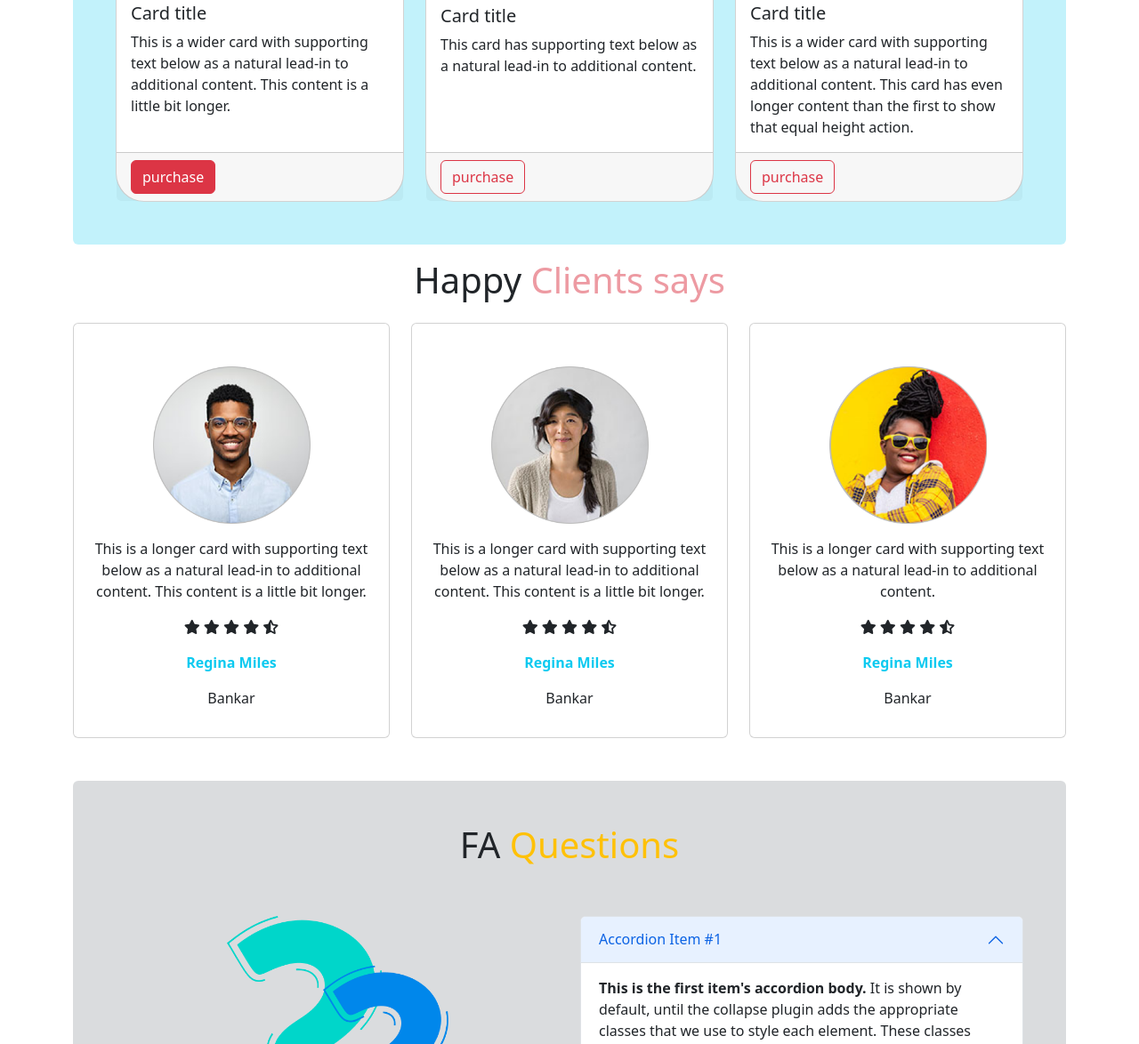
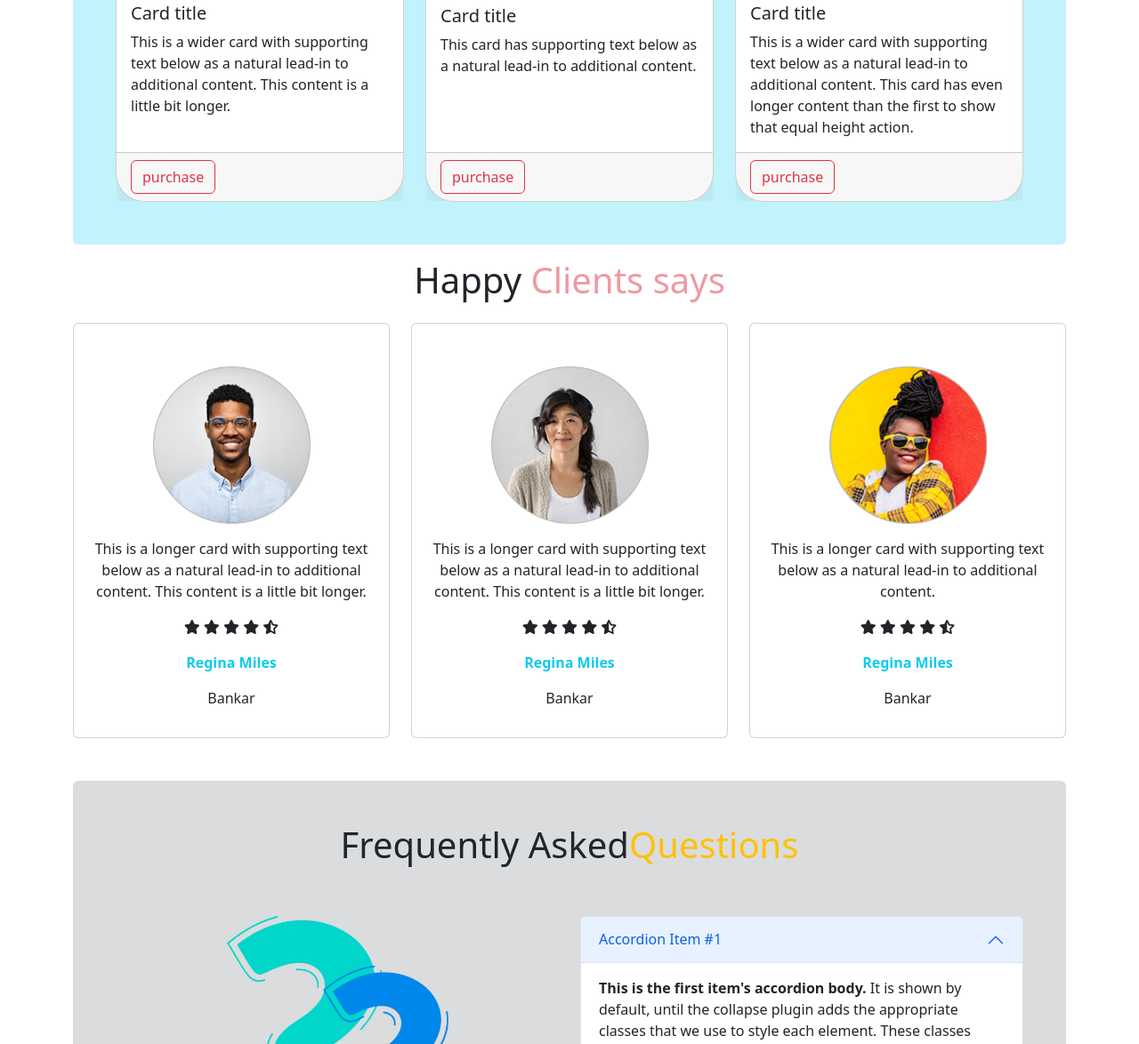
Before and after one commit to Md-Azad/Bikarz-zone, a plain HTML site: page index.html in a window 1280 px wide. Shown: the part 1386-2560 px from the top of the page at 89% size. Drawn offline with nearby package versions, Linux system fonts and the light colour scheme.

```diff
--- a/index.html
+++ b/index.html
@@ -202,7 +202,7 @@
                 <p class="card-text">This is a wider card with supporting text below as a natural lead-in to additional content. This content is a little bit longer.</p>
               </div>
               <div class="card-footer ">
-                <button class="btn btn-outline-danger active">purchase</button>
+                <button class="btn btn-outline-danger ">purchase</button>
               </div>
             </div>
           </div>
@@ -291,7 +291,7 @@
       <!-- Frequently asked question  -->
         <section class="bg-secondary bg-opacity-25 rounded mt-5 p-5">
           <h1 class="text-center">
-        FA <span class="text-warning">Questions</span>
+        Frequently Asked<span class="text-warning">Questions</span>
           </h1>
           <div class="row row-cols-1 row-cols-md-2">
             <div class="col text-center">
```
